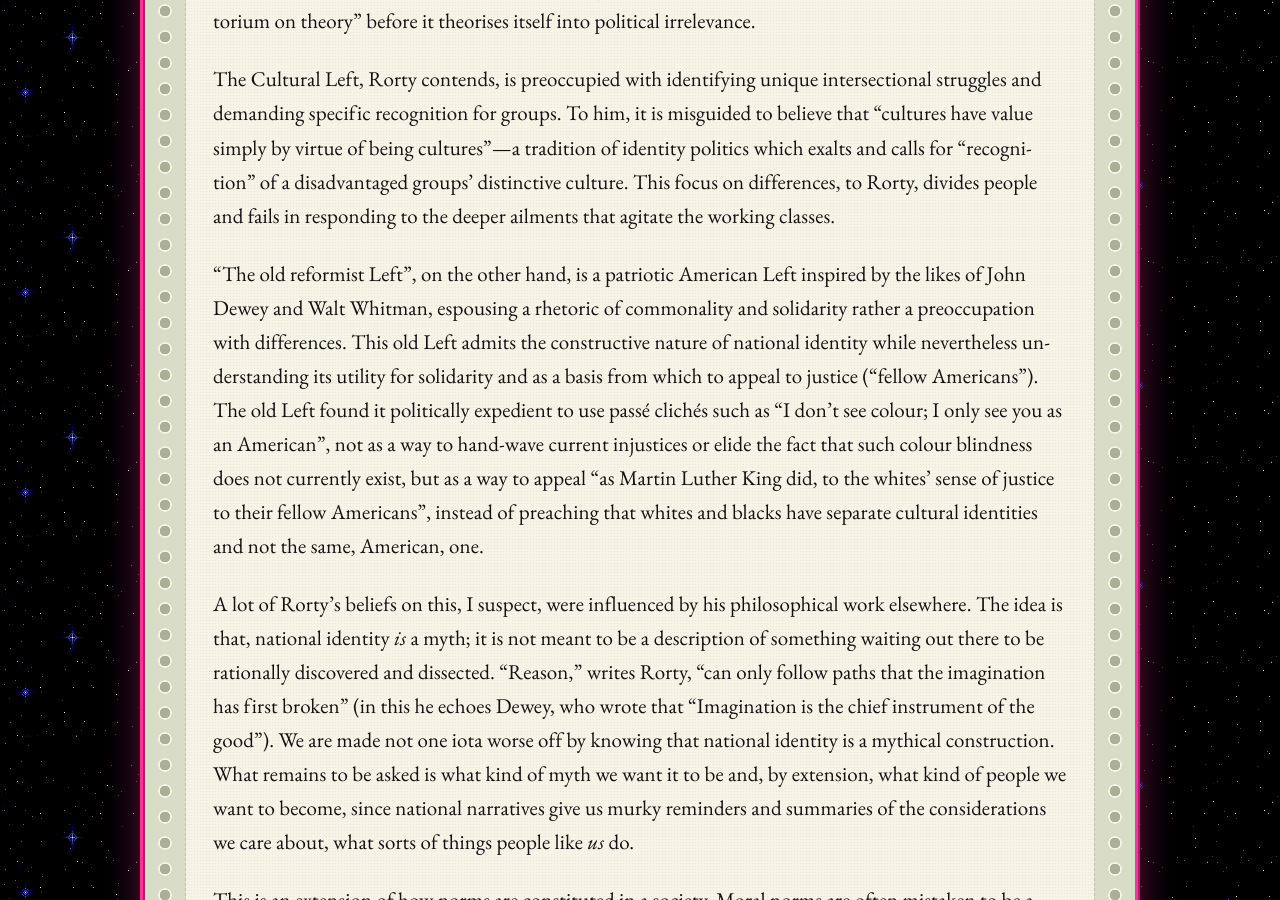
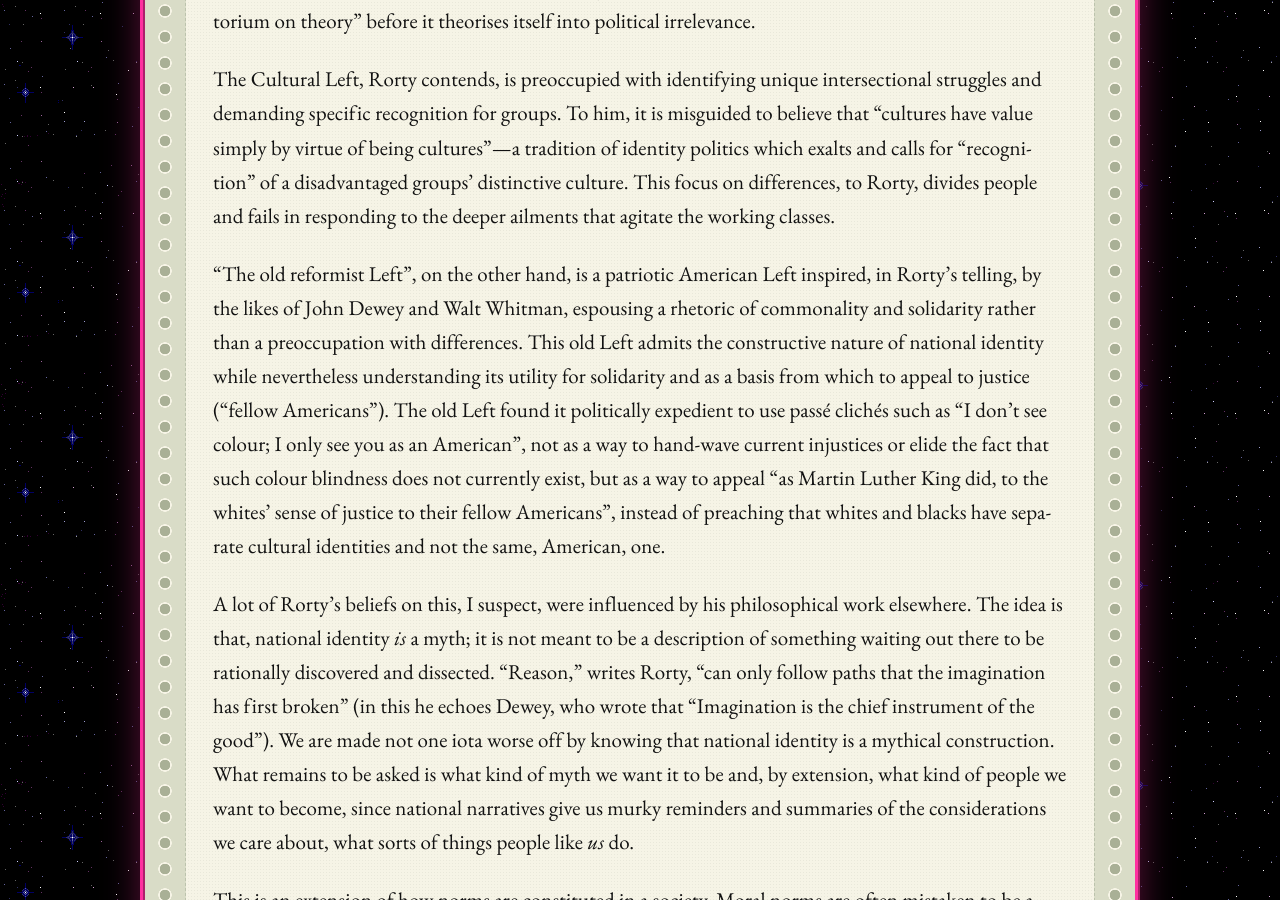
Before and after one commit to Catofminerva/Catofminerva.github.io, a Jekyll site: the page built from _posts/2020-04-13-rorty.md, in a window 1280 px wide and 900 px high, scrolled down 3147 px. Built offline with Jekyll 4.4.1, drawn with Linux system fonts in a browser that asks for light colours; comment, search, counter and statistics services are not loaded.

Commit message:
Update 2020-04-13-rorty.md

```diff
--- a/_posts/2020-04-13-rorty.md
+++ b/_posts/2020-04-13-rorty.md
@@ -22,7 +22,7 @@ Rereading this essay again in 2026, it seems like many of Rorty's insights and w
 
 The Cultural Left, Rorty contends, is preoccupied with identifying unique intersectional struggles and demanding specific recognition for groups. To him, it is misguided to believe that "cultures have value simply by virtue of being cultures"—a tradition of identity politics which exalts and calls for "recognition" of a disadvantaged groups' distinctive culture. This focus on differences, to Rorty, divides people and fails in responding to the deeper ailments that agitate the working classes.
 
-"The old reformist Left", on the other hand, is a patriotic American Left inspired by the likes of John Dewey and Walt Whitman, espousing a rhetoric of commonality and solidarity rather a preoccupation with differences. This old Left admits the constructive nature of national identity while nevertheless understanding its utility for solidarity and as a basis from which to appeal to justice (“fellow Americans”). The old Left found it politically expedient to use passé clichés such as "I don't see colour; I only see you as an American", not as a way to hand-wave current injustices or elide the fact that such colour blindness does not currently exist, but as a way to appeal “as Martin Luther King did, to the whites’ sense of justice to their fellow Americans”, instead of preaching that whites and blacks have separate cultural identities and not the same, American, one.
+"The old reformist Left", on the other hand, is a patriotic American Left inspired, in Rorty's telling, by the likes of John Dewey and Walt Whitman, espousing a rhetoric of commonality and solidarity rather than a preoccupation with differences. This old Left admits the constructive nature of national identity while nevertheless understanding its utility for solidarity and as a basis from which to appeal to justice (“fellow Americans”). The old Left found it politically expedient to use passé clichés such as "I don't see colour; I only see you as an American", not as a way to hand-wave current injustices or elide the fact that such colour blindness does not currently exist, but as a way to appeal “as Martin Luther King did, to the whites’ sense of justice to their fellow Americans”, instead of preaching that whites and blacks have separate cultural identities and not the same, American, one.
 
 A lot of Rorty's beliefs on this, I suspect, were influenced by his philosophical work elsewhere. The idea is that, national identity *is* a myth; it is not meant to be a description of something waiting out there to be rationally discovered and dissected. “Reason,” writes Rorty, “can only follow paths that the imagination has first broken” (in this he echoes Dewey, who wrote that “Imagination is the chief instrument of the good"). We are made not one iota worse off by knowing that national identity is a mythical construction. What remains to be asked is what kind of myth we want it to be and, by extension, what kind of people we want to become, since national narratives give us murky reminders and summaries of the considerations we care about, what sorts of things people like *us* do.
 
```
